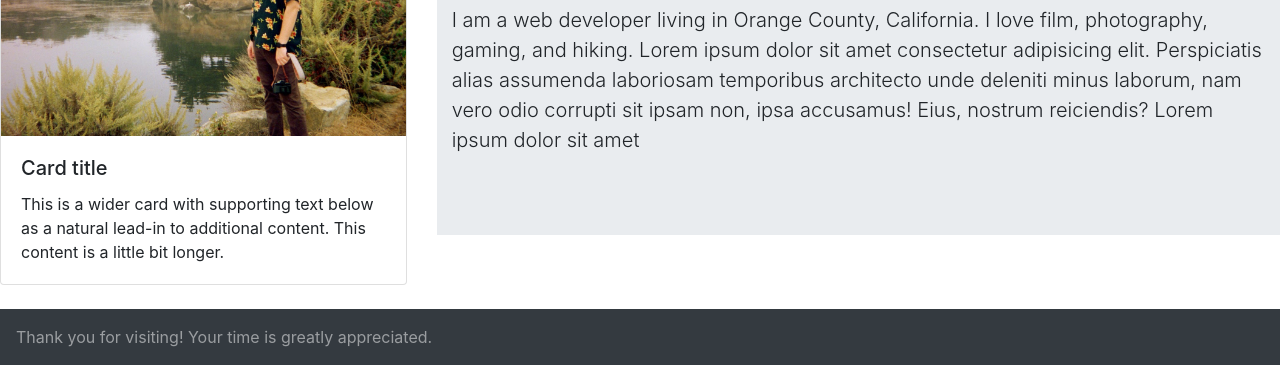
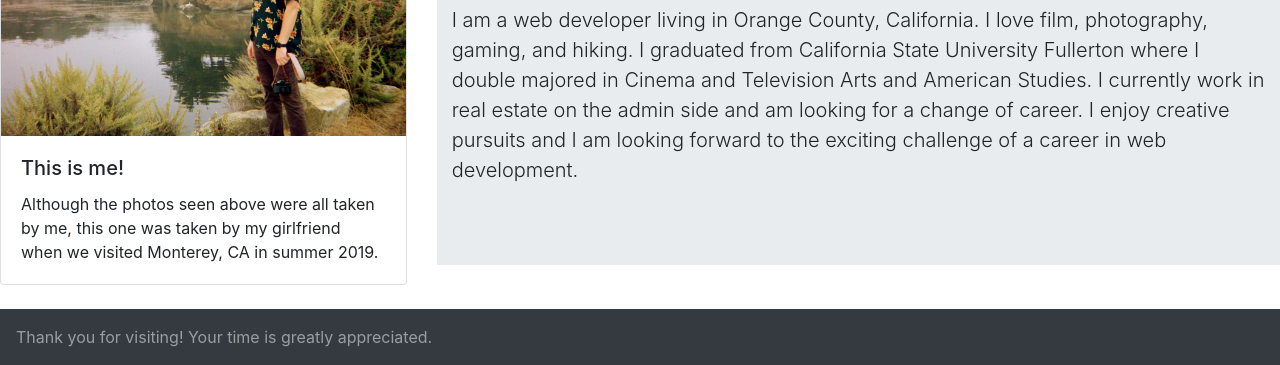
Before and after one commit to ShaneMit/BSBio, a plain HTML site: page index.html in a window 1280 px wide. Shown: the part 787-1152 px from the top of the page. Drawn offline with nearby package versions, Linux system fonts and the light colour scheme.

Commit message:
Updated about me

```diff
--- a/index.html
+++ b/index.html
@@ -64,9 +64,8 @@
       <div class="card mb-4">
         <img src="./assets/images/Monterey-Shane.JPG" class="card-img-top" alt="Monterey-Shane">
         <div class="card-body">
-          <h5 class="card-title">Card title</h5>
-          <p class="card-text">This is a wider card with supporting text below as a natural lead-in to additional content.
-            This content is a little bit longer.</p>
+          <h5 class="card-title">This is me!</h5>
+          <p class="card-text">Although the photos seen above were all taken by me, this one was taken by my girlfriend when we visited Monterey, CA in summer 2019. </p>
 
         </div>
       </div>
@@ -79,7 +78,7 @@
       <div class="container">
         <h1 class="display-4">About Me</h1>
         <p class="lead">I am a web developer living in Orange County, California. I love film, photography, gaming, and
-          hiking. Lorem ipsum dolor sit amet consectetur adipisicing elit. Perspiciatis alias assumenda laboriosam temporibus architecto unde deleniti minus laborum, nam vero odio corrupti sit ipsam non, ipsa accusamus! Eius, nostrum reiciendis? Lorem ipsum dolor sit amet</p>
+          hiking. I graduated from California State University Fullerton where I double majored in Cinema and Television Arts and American Studies. I currently work in real estate on the admin side and am looking for a change of career. I enjoy creative pursuits and I am looking forward to the exciting challenge of a career  in web development.</p>
       </div>
     </div>
   </div>
```
